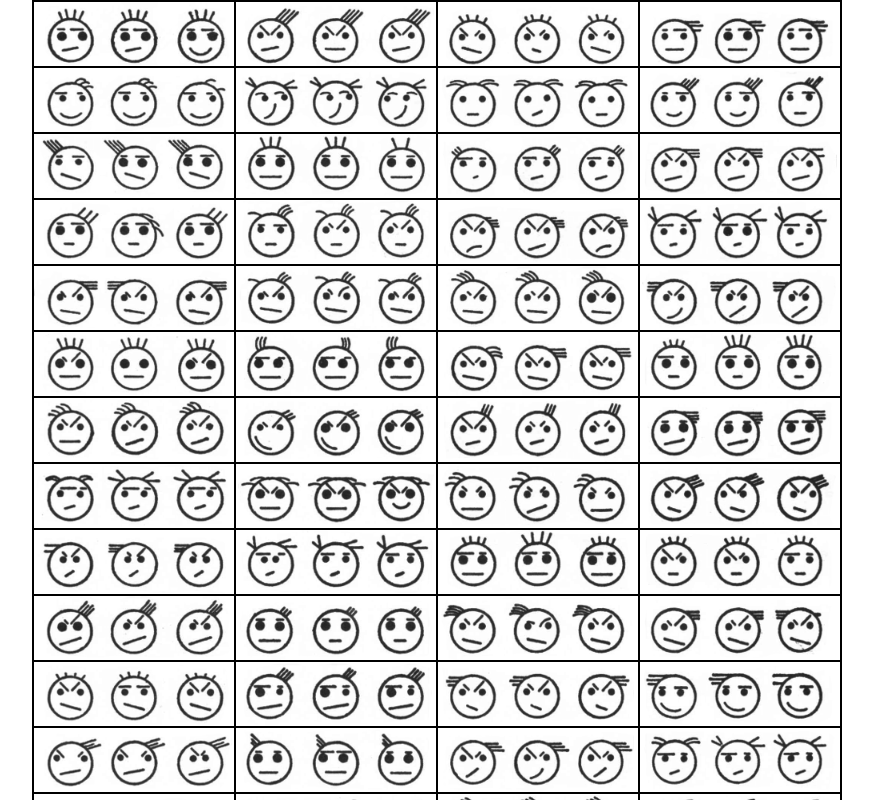
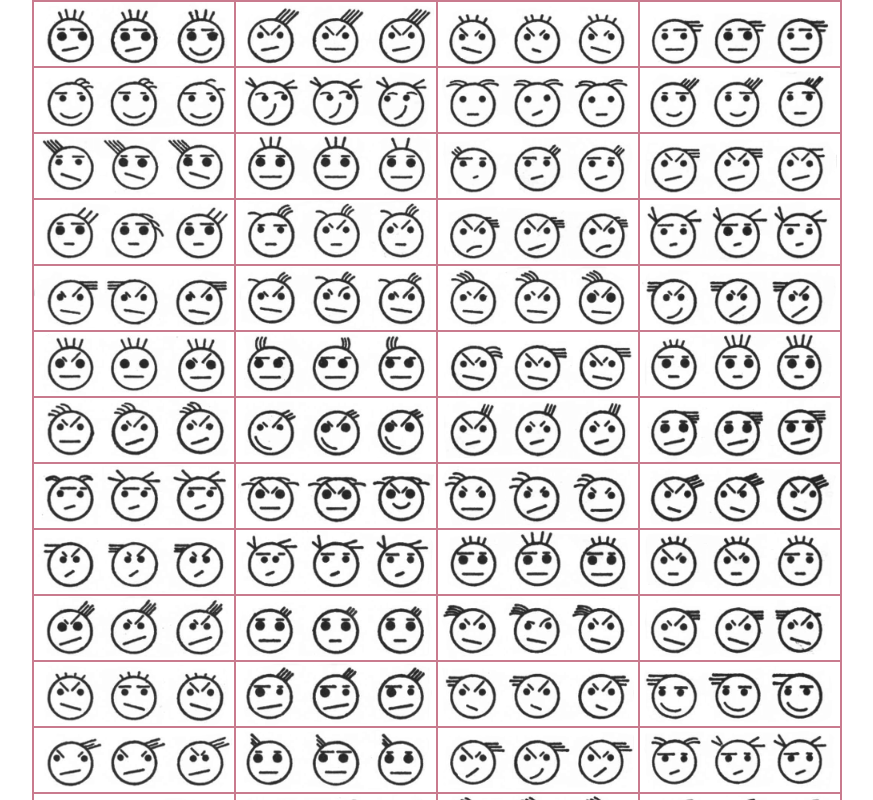
Before and after one commit to roncojon/tesis10, a React (Create React App) app: page / in a window 1280 px wide. Shown: the top 800 px of the page, without its empty margins (203-1076 px from the left). Built offline with nearby package versions, Linux system fonts and the light colour scheme.

Commit message:
ugly colors added

```diff
--- a/src/App.js
+++ b/src/App.js
@@ -13,6 +13,7 @@ function App() {
       {/* <Helmet>
       <meta name="viewport" content="width=device-width, initial-scale=1.0, maximum-scale=1.0, user-scalable=0" />
         </Helmet> */}
+        {/* <NavBar className="nav" logo={} ></NavBar> */}
       <PruebaCaritas />
     </div>
   );
--- a/src/components/TestCaritas/Image.css
+++ b/src/components/TestCaritas/Image.css
@@ -1,5 +1,5 @@
 .modulo {
-    border: 1px solid black;
+    border: 1px solid rgb(201, 123, 142);   /* rgb(201, 123, 142) */
     width: 200px;
     height: 64px;
     position: relative;
--- a/src/components/TestCaritas/Image.js
+++ b/src/components/TestCaritas/Image.js
@@ -31,18 +31,49 @@ function Modulo({ imagen, respuestaCorrecta, index, onRespuesta }) {
         console.log("Respuesta CORRECTA");
         onRespuesta([{ imagenIndex: index, anotacion: true, error: false }, arrayPosition()]);
         setSingleResponse(false);
+
+        const c = coordsToCanvas(event.target.coords);
+        var canvas = document.getElementById(index);
+        var ctx = canvas.getContext("2d");
+        ctx.fillStyle =  "rgb(154, 215, 255)";     /* "rgb(68, 175, 218)" ; */
+        ctx.fillRect(c[0], c[1], 66, 64);
       }
       else {
         console.log("Respuesta Erronea");
         onRespuesta([{ imagenIndex: index, anotacion: false, error: true }, arrayPosition()]);
         setSingleResponse(false);
+
+        const c = coordsToCanvas(event.target.coords);
+        var canvas = document.getElementById(index);
+        var ctx = canvas.getContext("2d");
+        ctx.fillStyle =  "rgb(226, 196, 196)";     /* "rgb(68, 175, 218)" ; */
+        ctx.fillRect(c[0], c[1], 66, 64);
+        /* const c = coordsToCanvas(event.target.coords);
+        var canvas = document.getElementById(index);
+        var ctx = canvas.getContext("2d");
+
+        ctx.beginPath();
+        ctx.moveTo(50,16);
+        ctx.lineTo(40,19.2);
+        ctx.lineTo(100,32);
+        ctx.lineTo(90,38.4);
+        ctx.closePath();
+        ctx.fill(); */
+
+        //ctx.fillStyle = "rgb(226, 57, 99)" /* "rgb(177, 181, 182)"  */
+        //ctx.fillRect(c[0], c[1], 66, 64);
+
+
       }
 
-      const c = coordsToCanvas(event.target.coords);
+     /*  const c = coordsToCanvas(event.target.coords);
       var canvas = document.getElementById(index);
       var ctx = canvas.getContext("2d");
-      ctx.fillStyle = "rgb(190, 76, 76)";
-      ctx.fillRect(c[0], c[1], 66, 64);
+      ctx.fillStyle =  "rgb(177, 181, 182)"
+      ctx.fillRect(c[0], c[1], 66, 64); */
+
+/* "rgb(201, 123, 142)" */ /* "rgb(190, 76, 76)" */;
+
      /*  ctx.lineWidth = 2;
     ctx.strokeRect(c[0], c[1], 66, 64); */
     }
@@ -52,7 +83,7 @@ function Modulo({ imagen, respuestaCorrecta, index, onRespuesta }) {
       const c = coordsToCanvas(event.target.coords);
       var canvas = document.getElementById(index);
       var ctx = canvas.getContext("2d");
-      ctx.fillStyle = "rgb(226, 196, 196)";
+      ctx.fillStyle = "rgb(218, 215, 216)";
       ctx.fillRect(c[0], c[1], 66, 64);
     }
   }
--- a/src/components/TestCaritas/PruebaCaritas.css
+++ b/src/components/TestCaritas/PruebaCaritas.css
@@ -3,7 +3,7 @@
     flex-wrap: wrap;
     /* background-color: yellow; */
     width: 808px;
-    border: 1px solid black;
+    border: 1px solid   rgb(201, 123, 142);
     justify-content: center;
     user-select:none
 }
```
